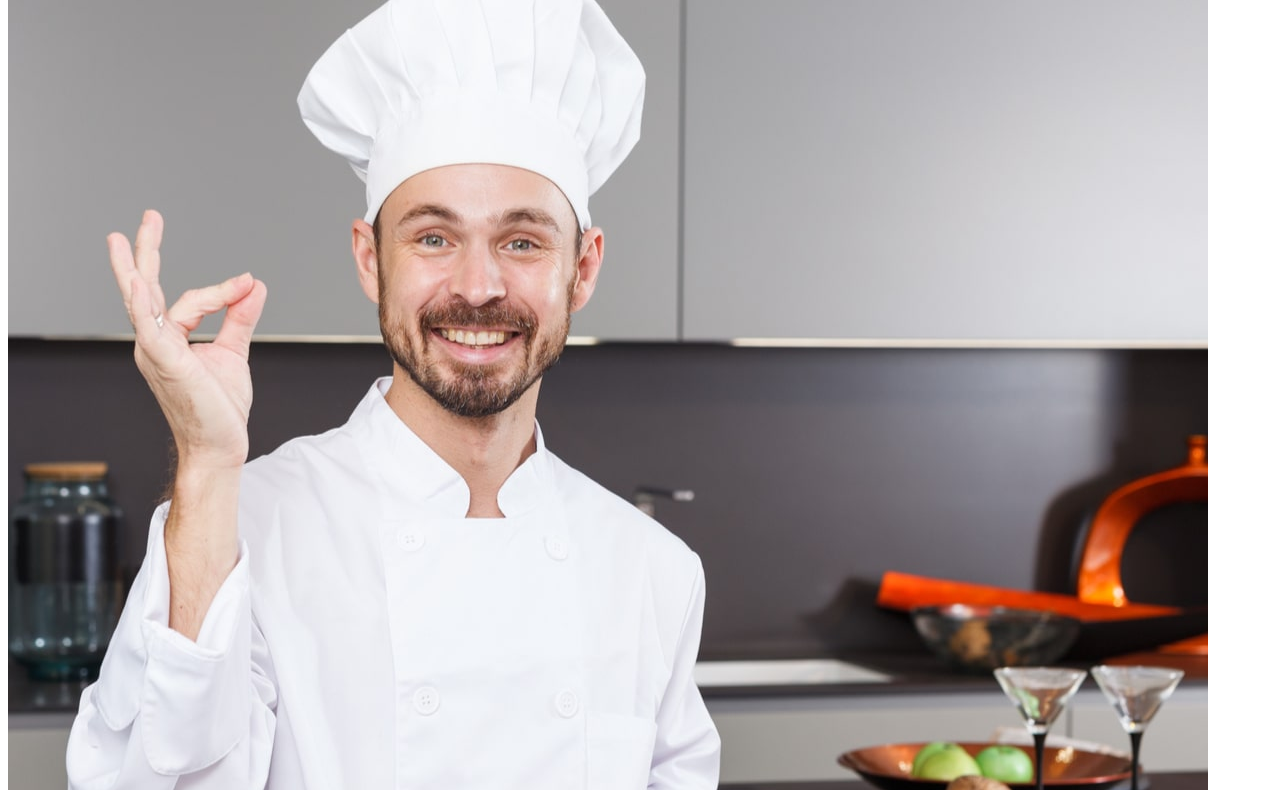
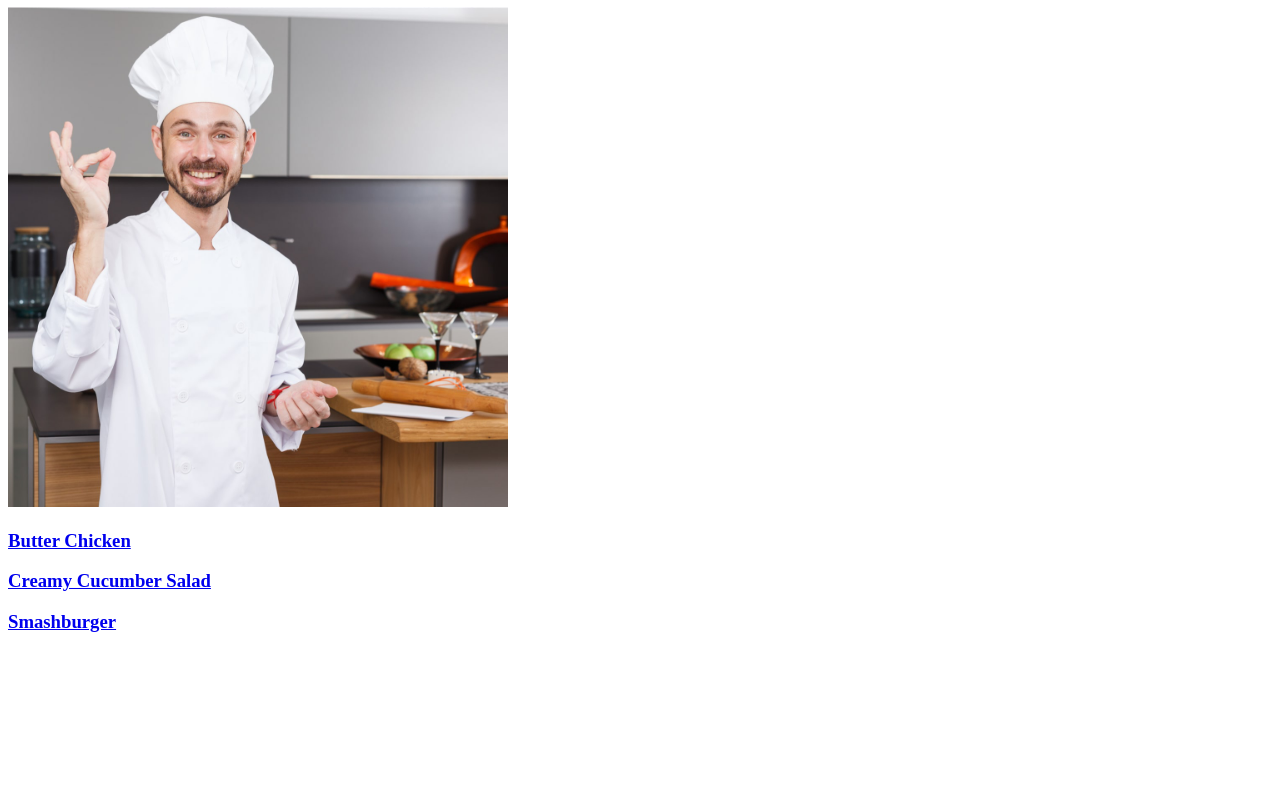
Before and after one commit to les-os/alex-recipes, a plain HTML site: page index.html in a window 1280 px wide. Shown: the part 73-863 px from the top of the page. After the commit the page ends 800 px from the top, so only its background shows below. Drawn offline with Linux system fonts and the light colour scheme.

Commit message:
Changed size/location of chef image on home page

```diff
--- a/index.html
+++ b/index.html
@@ -4,10 +4,13 @@
     <meta charset="UTF-8">
     <title>Alex's Recipes</title>
 </head>
-<img src="../alex-recipes/images/chef.jpg">
 
 <body>
     <h1>Alex's Recipes</h1>
+    <img src="../alex-recipes/images/chef.jpg"
+    alt="chef!"
+    style="height:500px">
+
     <h3><a href="pages/butter-chicken.html">Butter Chicken</a></h3>
     <h3><a href="pages/cucumber-salad.html">Creamy Cucumber Salad</a></h3>
     <h3><a href="pages/smashburger.html">Smashburger</a></h3>
```
